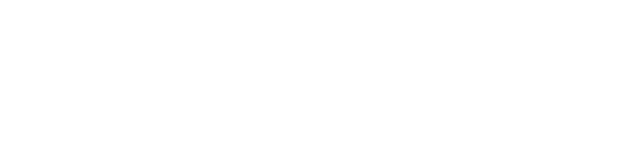
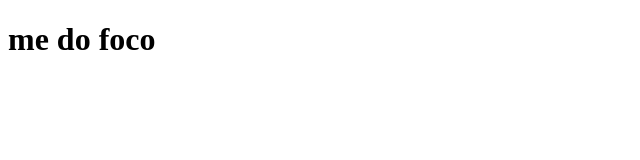
Before and after one commit to AleNerima/build-week-aprile-2024, a plain HTML site: page primo giorno/progetto.html in a window 1280 px wide. Shown: the whole page, without its empty margins (0-640 px from the left). Drawn offline with Linux system fonts and the light colour scheme.

Commit message:
modifica alessandro

```diff
--- a/primo giorno/progetto.html
+++ b/primo giorno/progetto.html
@@ -6,6 +6,9 @@
     <title>Build Week Aprile 2024</title>
 </head>
 <body>
+    <header>
+        <h1> me do foco</h1>
+    </header>
 
 </body>
 </html>
```
